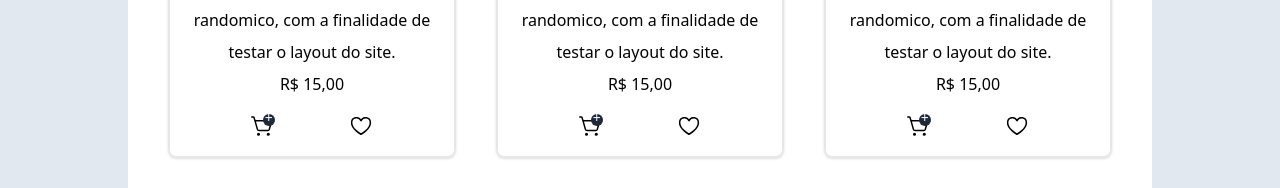
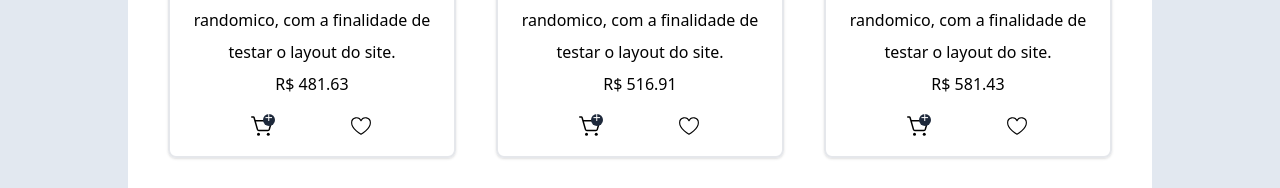
Before and after one commit to TiagoOliveiraGomes/Acme-Products, a React (Vite) app: page / in a window 1280 px wide. Shown: the part 530-718 px from the top of the page. Built offline with nearby package versions, Linux system fonts and the light colour scheme.

Commit message:
fill buttons

```diff
--- a/src/components/cardProduct/index.tsx
+++ b/src/components/cardProduct/index.tsx
@@ -11,18 +11,45 @@ import axios from 'axios'
 interface CardProductProps {
     name: string,
     src: string,
-    description: string
+    description: string,
+    value: string
+    id: number
 }
 
 export function CardProduct(props:CardProductProps) {
     const favList = useContext(FavContext)
+    const [fillButton, setFillButton] = useState<boolean>(false)
 
     function clickToFavItem () {
         let list:any  = favList?.favouriteList
-        list?.push(1)
-        favList?.setFavouriteList(list)
+        if(list.includes(props.id)){
+            let filtredList = list.filter((item: number) => {
+                if(item !== props.id){
+                    return item
+                }
+            })
+            favList?.setFavouriteList(filtredList)
+            return
+        }else {
+            list?.push(props.id)
+            favList?.setFavouriteList(list)
+        }
+
+
         console.log("Add to Fav List: ", favList?.favouriteList)
     }
+
+    useEffect(()=> {
+        function fillButton () {
+            let list:any  = favList?.favouriteList
+            if(list.includes(props.id)){
+                setFillButton(true)
+            }else {
+                setFillButton(false)
+            }
+        }
+        fillButton()
+    },[favList?.favouriteList])
 
   return (
     <div className='Container-CardProduct'>
@@ -32,12 +59,12 @@ export function CardProduct(props:CardProductProps) {
         <main>
             <h1>{props.name}</h1>
             <h6>{props.description}</h6>
-            <h6>R$ 15,00</h6>
+            <h6>R$ {props.value}</h6>
         </main>
         <footer>
             <ButtonAddProduct />
             <button onClick={clickToFavItem}>
-                <Heart size={24} />
+                <Heart size={24} weight={fillButton ? "fill" : "light"} />
             </button>
         </footer>
     </div>
--- a/src/util/createProductList.tsx
+++ b/src/util/createProductList.tsx
@@ -24,9 +24,12 @@ export function createCardsProducts (props:string) {
       })
 
       .map((item:{id:number, name:string}, index:number) => {
+        let fullName = item.name + " " + apiContext?.adjectives[item.id]
+        let calculatePrice = Math.abs(10 + fullName.length * ((500 - description.length) / (3 - fullName.length)))
+        let value = `${calculatePrice.toFixed(2)}`
       return (
         <div key={item.id}>
-          <CardProduct description={description} src={`https://picsum.photos/500/500?random=${item.id}`}  name={item.name + " " + apiContext?.adjectives[item.id]} />
+          <CardProduct id={item.id} value={value} description={description} src={`https://picsum.photos/500/500?random=${item.id}`}  name={fullName} />
         </div>
       )
     }))
```
